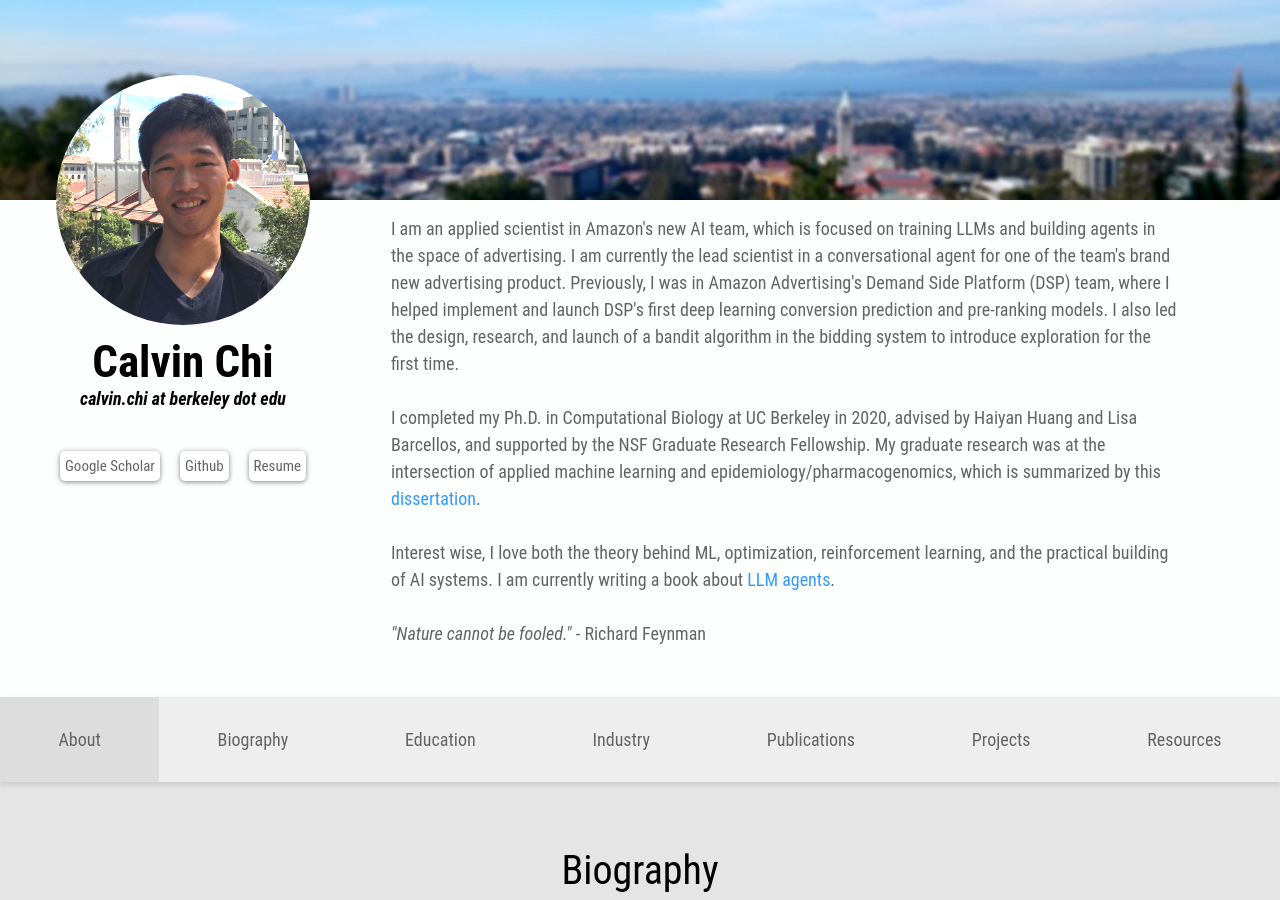
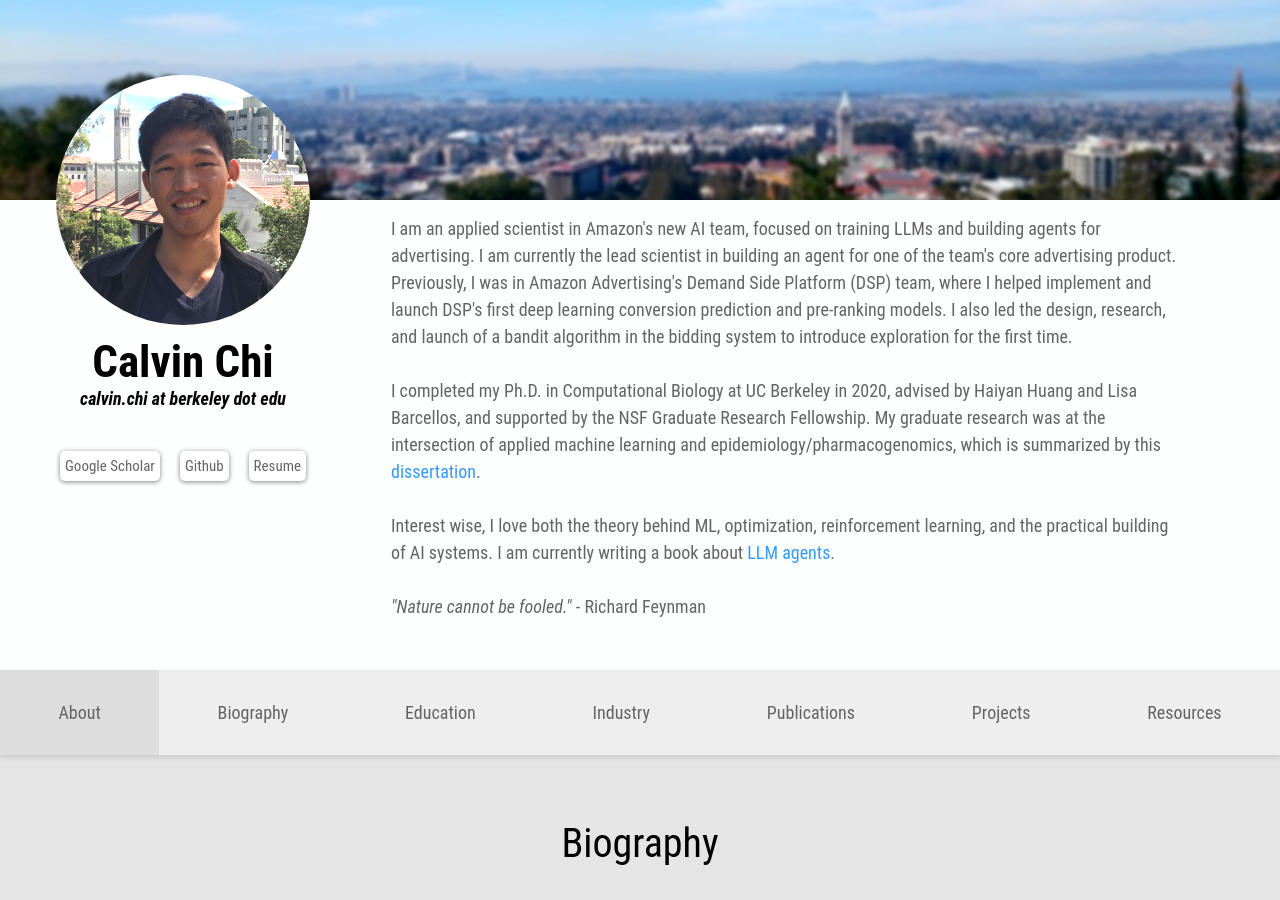
Before and after one commit to CalvinTChi/CalvinTChi.github.io, a Jekyll site: the page index.html, which Jekyll copies as it is, in a window 1280 px wide and 900 px high. Built offline with Jekyll 4.4.1, drawn with Linux system fonts in a browser that asks for light colours; nearby versions of some CDN libraries.

Commit message:
change wording to introduction about new AI team

```diff
--- a/index.html
+++ b/index.html
@@ -86,7 +86,7 @@
 				</div>
 			</div>
 			<div id = "about-text">
-				<p> I am an applied scientist in Amazon's new AI team, which is focused on training LLMs and building agents in the space of advertising. I am currently the lead scientist in a conversational agent for one of the team's brand new advertising product. Previously, I was in Amazon Advertising's Demand Side Platform (DSP) team, where I helped implement and launch DSP's first deep learning conversion prediction and pre-ranking models. I also led the design, research, and launch of a bandit algorithm in the bidding system to introduce exploration for the first time.
+				<p> I am an applied scientist in Amazon's new AI team, focused on training LLMs and building agents for advertising. I am currently the lead scientist in building an agent for one of the team's core advertising product. Previously, I was in Amazon Advertising's Demand Side Platform (DSP) team, where I helped implement and launch DSP's first deep learning conversion prediction and pre-ranking models. I also led the design, research, and launch of a bandit algorithm in the bidding system to introduce exploration for the first time.
 				<br>
 
 				<br> I completed my Ph.D. in Computational Biology at UC Berkeley in 2020, advised by Haiyan Huang and Lisa Barcellos, and supported by the NSF Graduate Research Fellowship. My graduate research was at the intersection of applied machine learning and epidemiology/pharmacogenomics, which is summarized by this <a target="_blank" style="color:#3399ff" href="http://calvintchi.github.io/pdf/dissertation.pdf">dissertation</a>.
```
